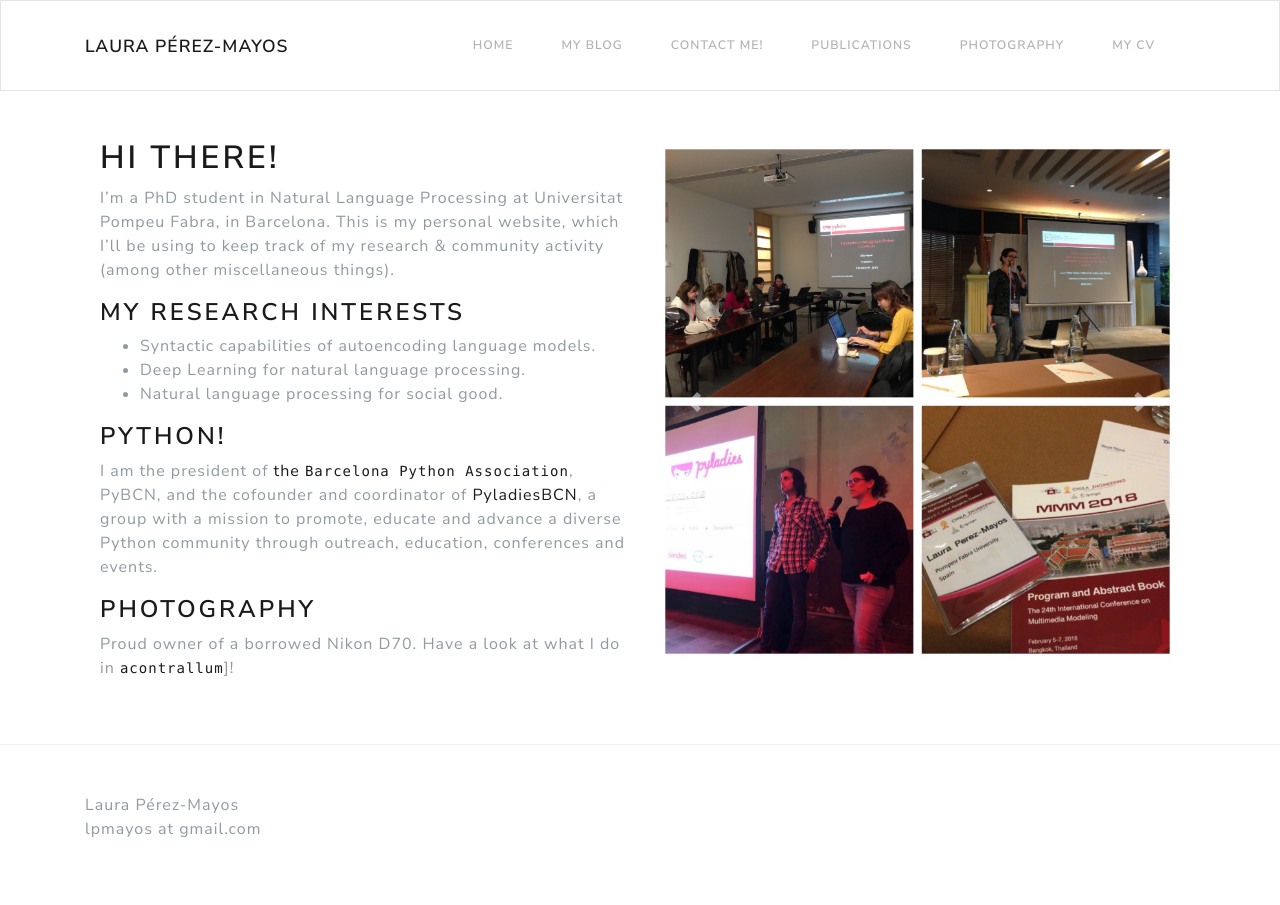
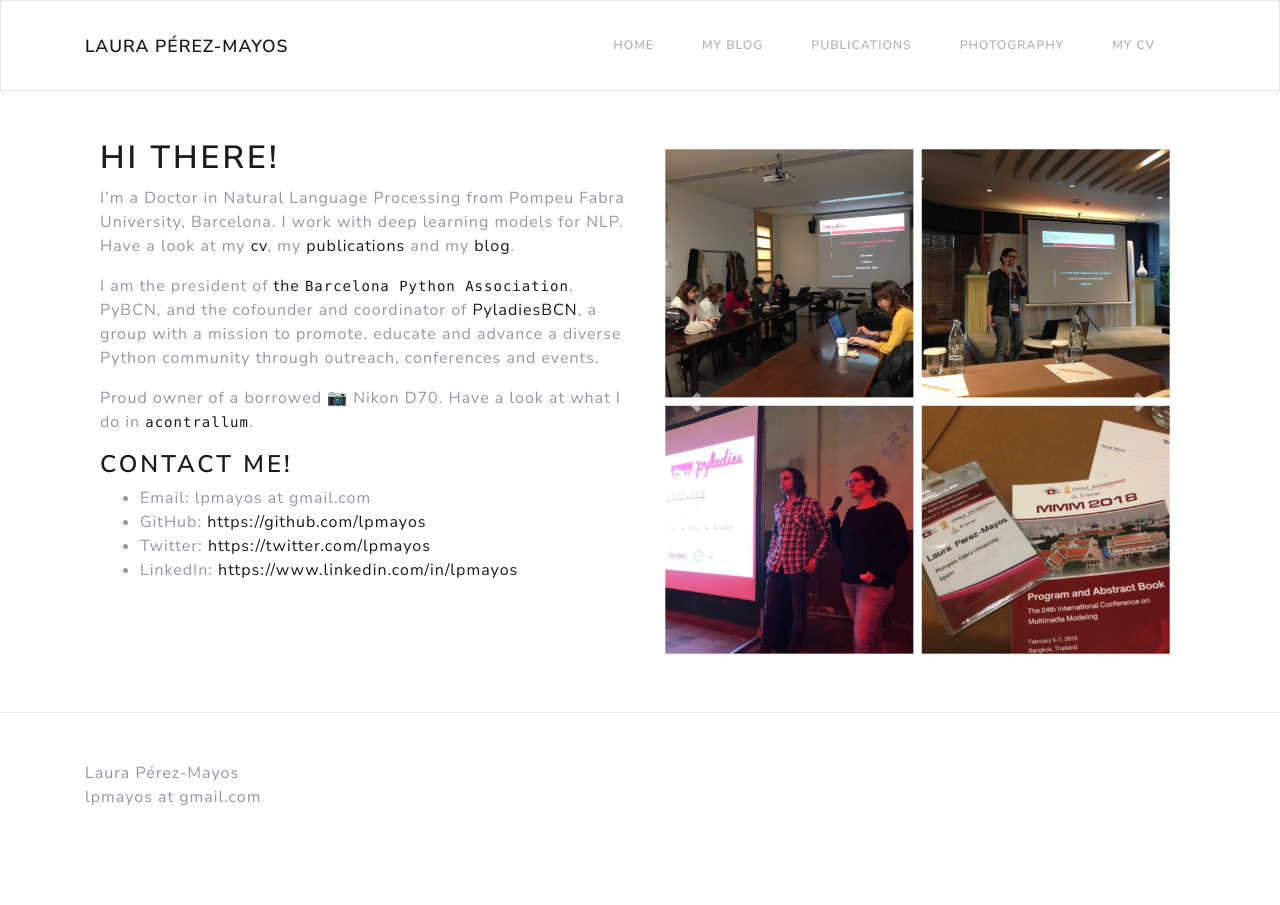
Before and after one commit to lpmayos/lpmayos.github.io, a Jekyll site: the page built from index.md, in a window 1280 px wide. Built offline with Jekyll 4.4.1, drawn with Linux system fonts in a browser that asks for light colours.

Commit message:
Update CV. Update home page. Remove old pages.

```diff
--- a/_includes/header.html
+++ b/_includes/header.html
@@ -19,10 +19,6 @@
         </li>
 
         <li class="nav-item">
-          <a class="nav-link" href="{{ '/contact' | relative_url}}">Contact me!</a>
-        </li>
-
-        <li class="nav-item">
           <!--<a class="nav-link" target="_blank" href="https://orcid.org/0000-0001-5593-3332">Publications</a>-->
           <a class="nav-link" target="_blank" href="https://www.semanticscholar.org/author/Laura-P%C3%A9rez-Mayos/1410920781">Publications</a>
         </li>
--- a/index.md
+++ b/index.md
@@ -7,22 +7,16 @@ images:
   - images/image2.jpg
 ---
 
-I'm a PhD student in Natural Language Processing at Universitat Pompeu Fabra, in Barcelona. This is my personal website, which I'll be using to keep track of my research & community activity (among other miscellaneous things).
+I'm a Doctor in Natural Language Processing from Pompeu Fabra University, Barcelona. I work with deep learning models for NLP.  Have a look at my [cv](/cv_lpmayos.pdf),  my [publications](https://www.semanticscholar.org/author/Laura-P%C3%A9rez-Mayos/1410920781) and my [blog](/blog).
 
-<!-- ## About me -->
+I am the president of <a href="http://pybcn.org" target="_blank">the `Barcelona Python Association`</a>, PyBCN, and the cofounder and coordinator of <a href="http://pybcn.org/pyladies_bcn" target="_blank">PyladiesBCN</a>, a group with a mission to promote, educate and advance a diverse Python community through outreach, conferences and events.
 
-### My research interests
-
-* Syntactic capabilities of autoencoding language models.
-* Deep Learning for natural language processing.
-* Natural language processing for social good.
+Proud owner of a borrowed 📷 Nikon D70. Have a look at what I do in <a href="https://acontrallum.github.io" target="_blank">`acontrallum`</a>.
 
 
-### Python!
+### Contact me!
 
-I am the president of [the `Barcelona Python Association`](http://pybcn.org/), PyBCN, and the cofounder and coordinator of [PyladiesBCN](http://pybcn.org/pyladies-bcn/), a group with a mission to promote, educate and advance a diverse Python community through outreach, education, conferences and events.
-
-
-### Photography
-
-Proud owner of a borrowed Nikon D70. Have a look at what I do in <a href="https://acontrallum.github.io" target="_blank">`acontrallum`</a>]!
+* Email: lpmayos at gmail.com
+* GitHub: <a href="https://github.com/lpmayos" target="_blank">https://github.com/lpmayos</a>
+* Twitter: <a href="https://twitter.com/lpmayos" target="_blank">https://twitter.com/lpmayos</a>
+* LinkedIn: <a href="https://www.linkedin.com/in/lpmayos" target="_blank">https://www.linkedin.com/in/lpmayos</a>
```
Also changed, not shown: _posts/2019-01-25-lpmayos-site-launched.md (deleted, +0 -7 lines), contact.md (deleted, +0 -9 lines), Gemfile.lock (deleted), 1 other file.
